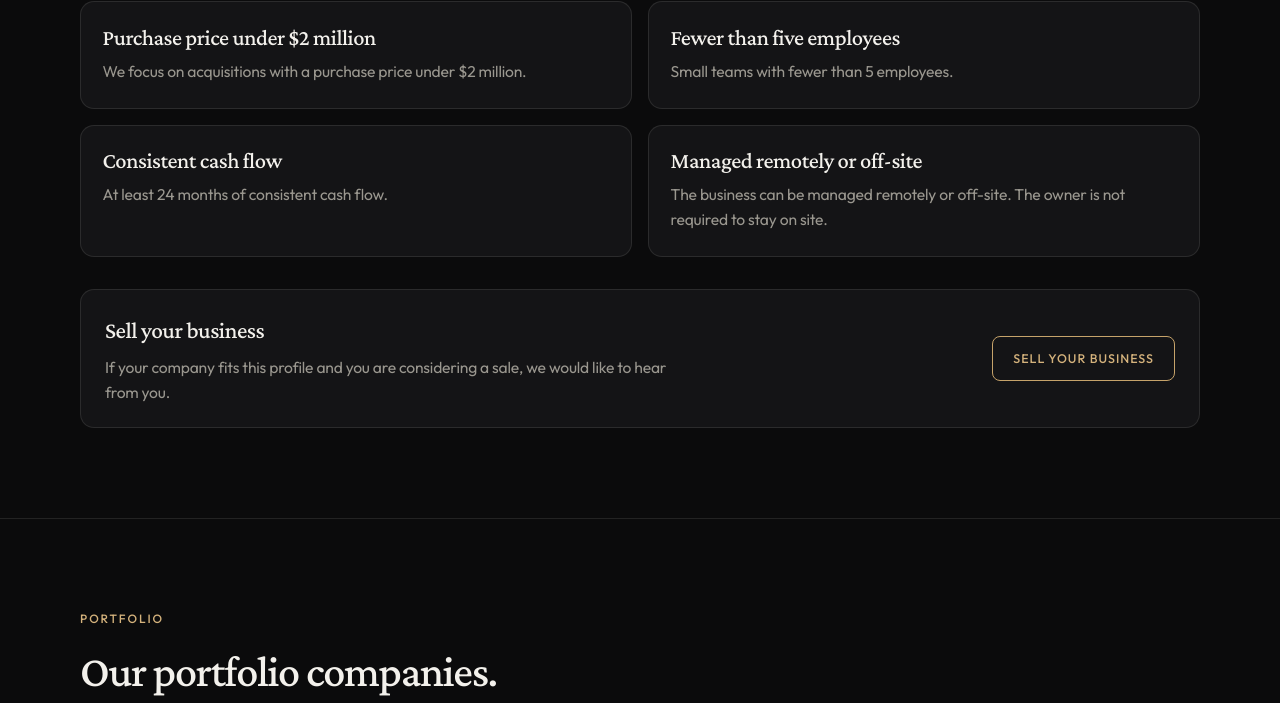
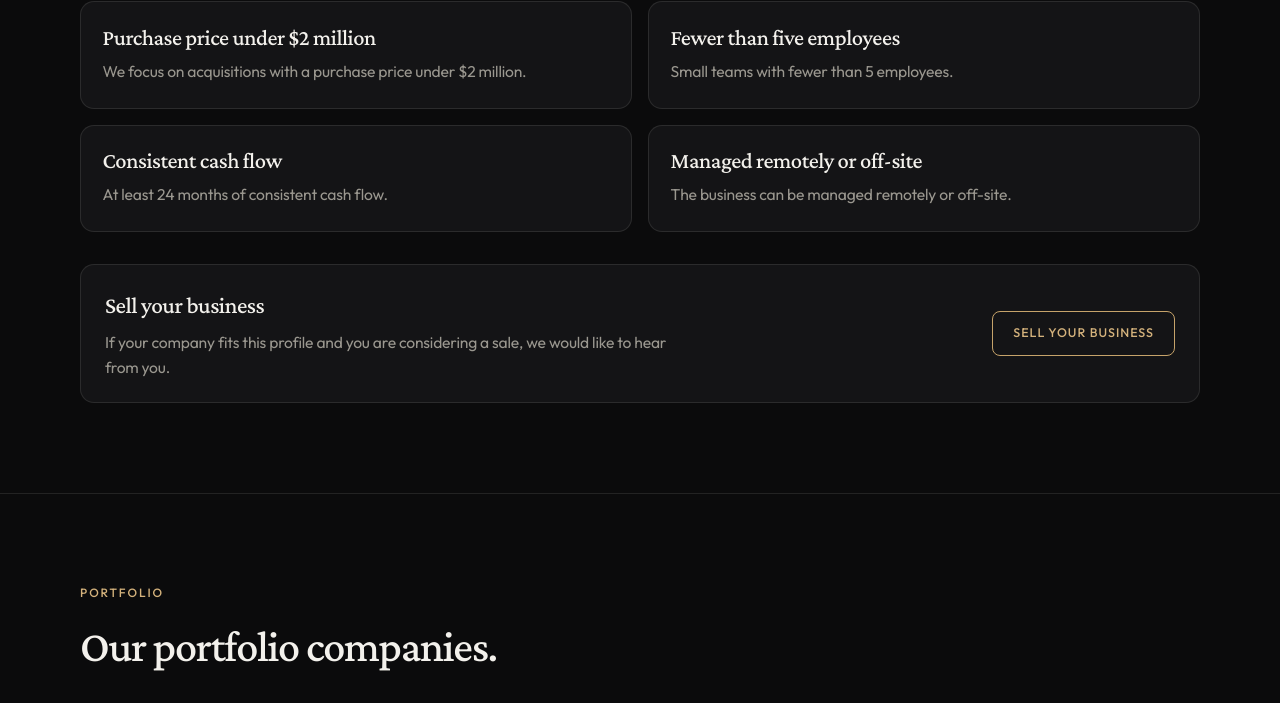
Before and after one commit to ichachere/ryse-21site, a plain HTML site: page index.html in a window 1280 px wide. Shown: the part 1104-1807 px from the top of the page. Drawn offline with Linux system fonts and the light colour scheme.

Commit message:
Update criteria copy

```diff
--- a/index.html
+++ b/index.html
@@ -81,7 +81,7 @@
           </li>
           <li class="criteria-item">
             <h3>Managed remotely or off-site</h3>
-            <p>The business can be managed remotely or off-site. The owner is not required to stay on site.</p>
+            <p>The business can be managed remotely or off-site.</p>
           </li>
         </ul>
 
```
